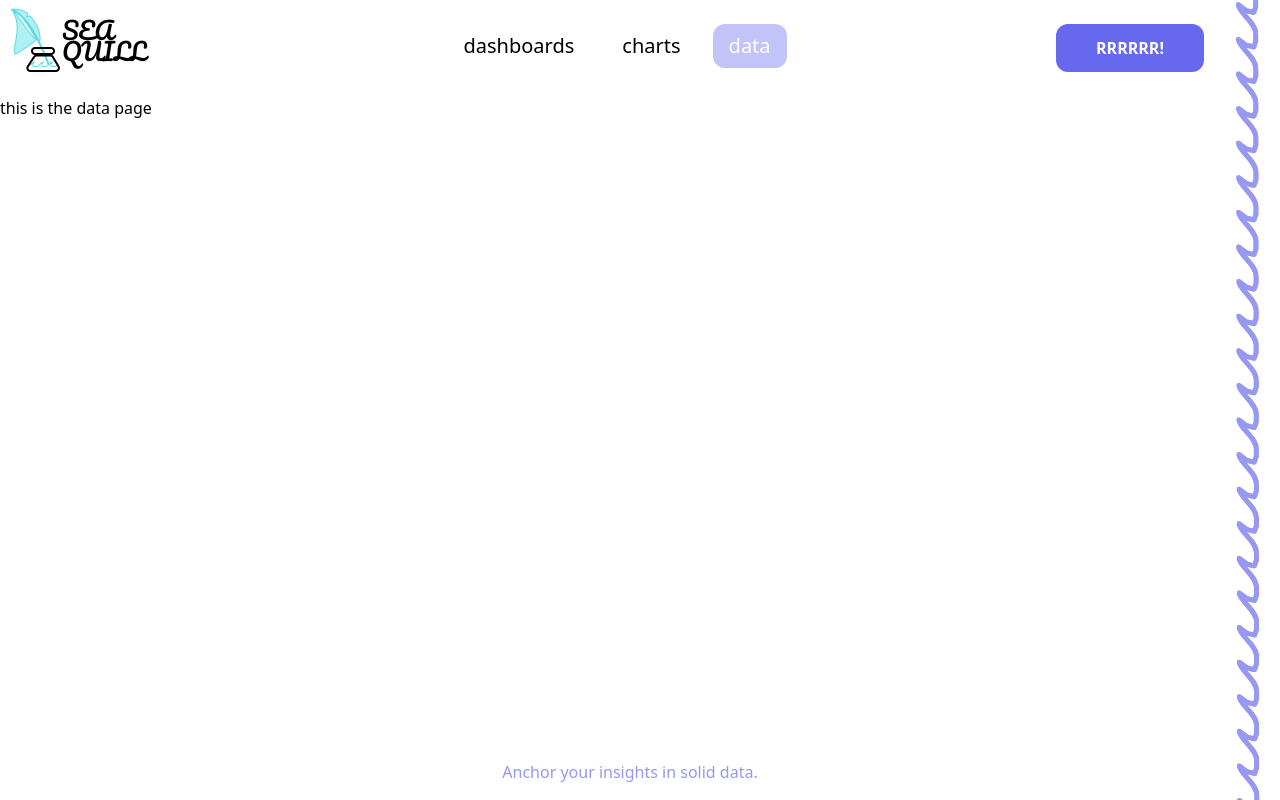
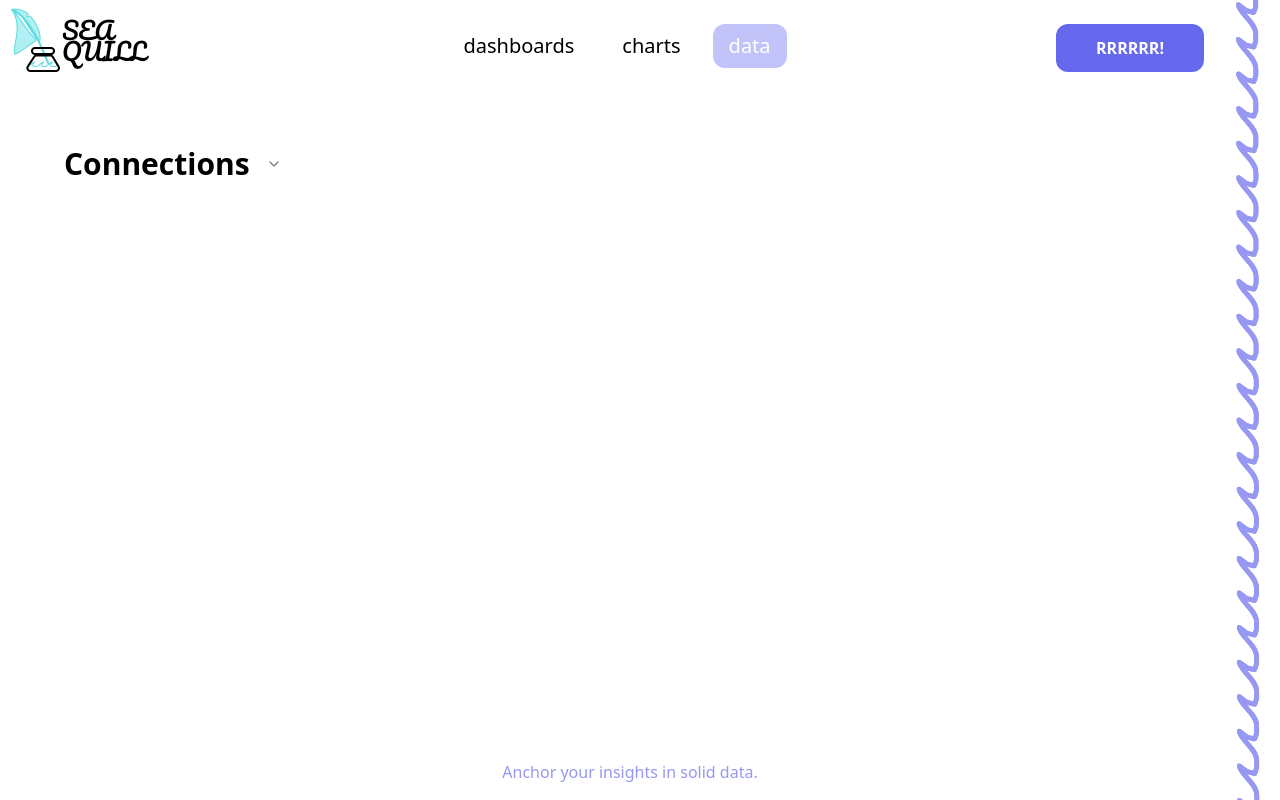
Before and after one commit to g-blok/sea-quill, a React (Vite) app in the folder frontend/: page /data in a window 1280 px wide. Built offline with nearby package versions, Linux system fonts and the light colour scheme.

Commit message:
finishing touches

```diff
--- a/frontend/src/components/RRRRRR/RRRRRR.tsx
+++ b/frontend/src/components/RRRRRR/RRRRRR.tsx
@@ -14,7 +14,7 @@ const PirateButton: React.FC = () => {
     setShipId(shipId + 1);
     setTimeout(() => {
         setShips((ships) => ships.filter((ship) => ship.id !== shipId));
-    }, 30000);
+    }, 20000);
   };
 
   return (
--- a/frontend/src/pages/Data/Data.tsx
+++ b/frontend/src/pages/Data/Data.tsx
@@ -1,11 +1,11 @@
 import React, { useEffect, useState } from 'react';
-import { getCharts } from '../../services/apiService';
-import { Typography } from '@mui/material';
+import DataConnections from './DataConnections';
 
 const DataPage: React.FC = () => {
+
   return (
-    <div>
-      this is the data page
+    <div className="p-10 pr-20">
+      <DataConnections />
     </div>
   );
 };
--- /dev/null
+++ b/frontend/src/pages/Data/DataConnections.tsx
@@ -0,0 +1,14 @@
+import React from 'react';
+import { ChevronDown } from "lucide-react"
+
+const DataConnections: React.FC = () => {
+
+  return (
+    <div className="flex items-center h-10 my-2 pl-6" >
+      <div className="text-3xl w-fit gap-4 mr-4 my-2 py-6 border-none font-bold leading-100" >Connections</div>
+      <ChevronDown className="h-4 w-4 opacity-50" />
+    </div>
+  );
+};
+
+export default DataConnections;
```
